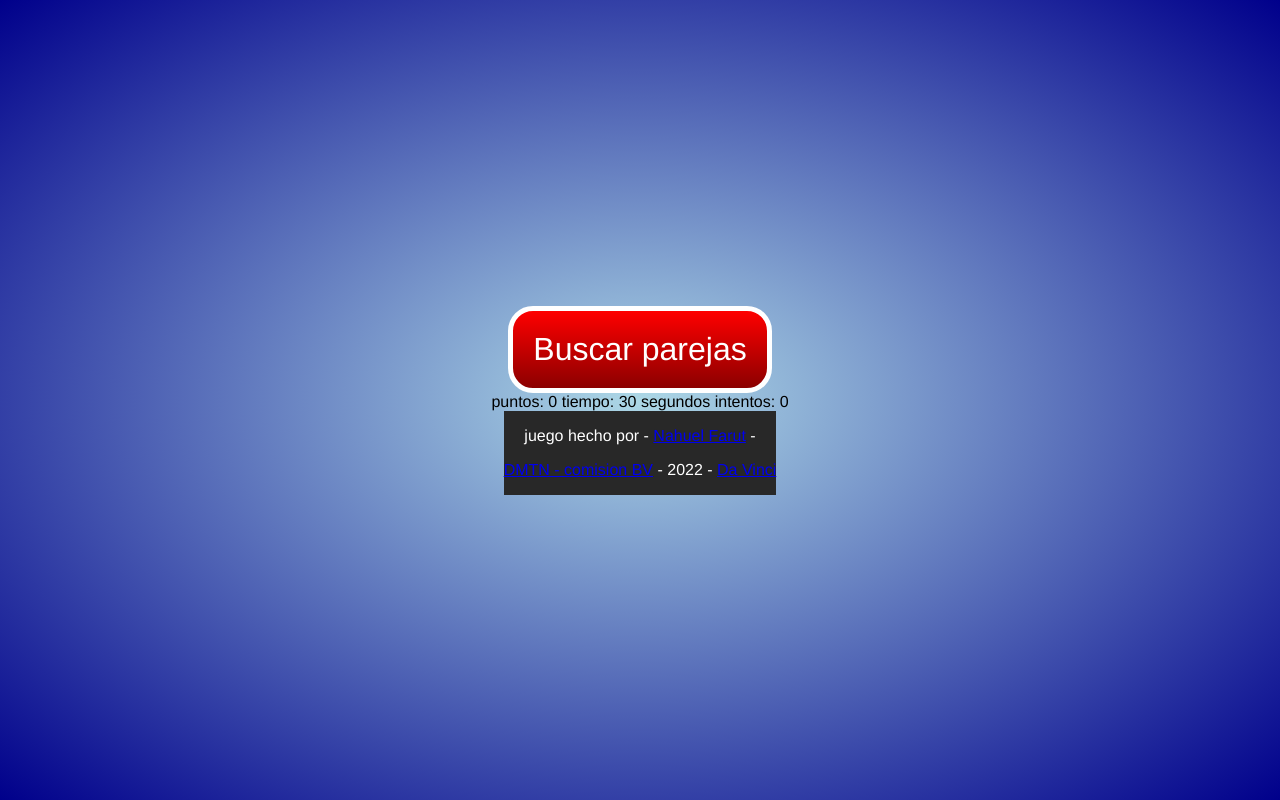
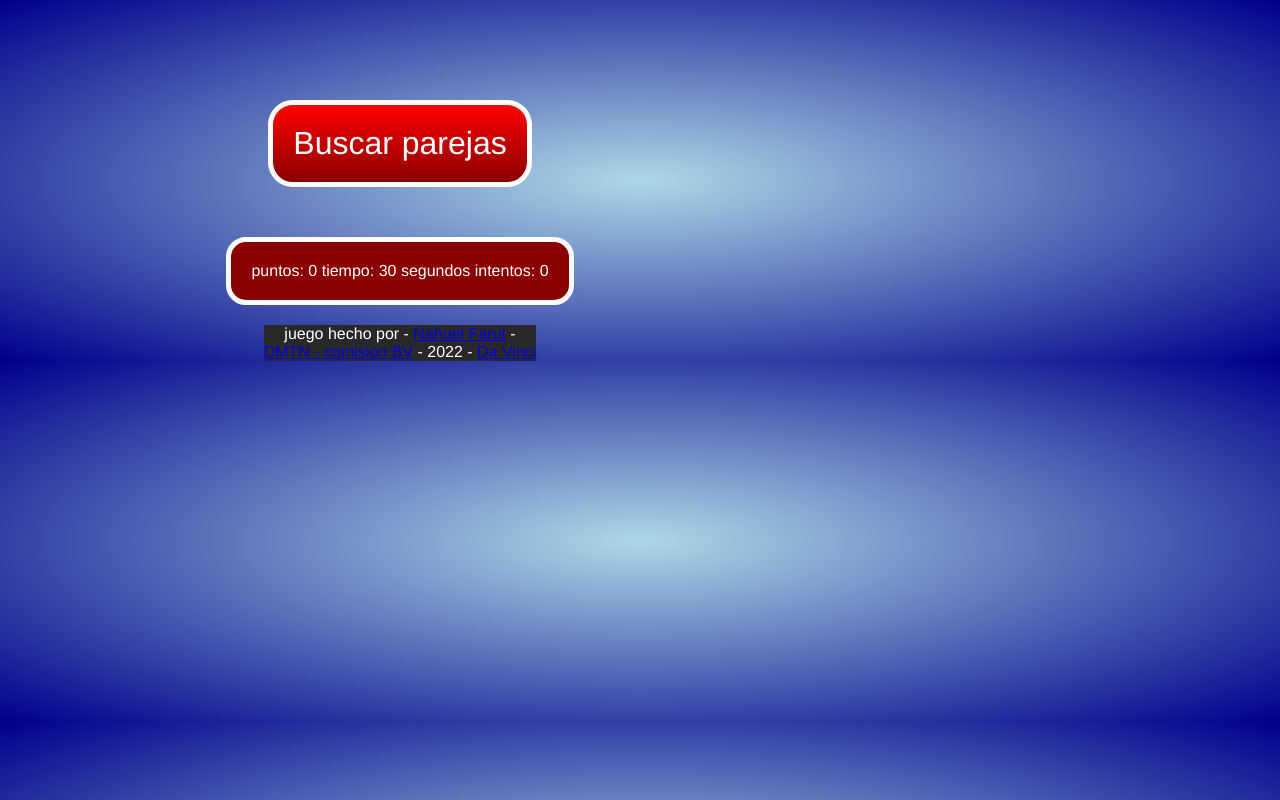
Before and after one commit to farutnen/MatchingGame, a plain HTML site: page index.html in a window 1280 px wide. Drawn offline with Linux system fonts and the light colour scheme.

Commit message:
Update styles.css

```diff
--- a/css/styles.css
+++ b/css/styles.css
@@ -5,6 +5,8 @@
 
 * {
     transition: all 0.5s;
+    padding: 0;
+    margin: 0;
 }
 
 footer {
@@ -13,9 +15,9 @@ footer {
 }
 
 body {
-    padding: 0;
-    margin: 0;
-    min-height: 100vh;
+    padding-top: 100px;
+    max-height: 100vh;
+    max-width: 100vh;
     -webkit-perspective: 1000;
     background: radial-gradient(lightblue, darkblue);
     display: flex;
@@ -35,7 +37,7 @@ div {
 .cara {
     cursor: pointer;
     width: var(--ancho);
-    min-width: 100px;
+    min-width: 10px;
     height: var(--alto);
 }
 
@@ -53,7 +55,7 @@ div {
     position: absolute;
     backface-visibility: hidden;
     border-radius: 10px;
-    box-shadow: inset 0 0 0px 8px white;
+    box-shadow: inset 0 0 0px 4px white;
     font-size: 600%;
     display: flex;
     justify-content: center;
@@ -89,3 +91,13 @@ div {
         transform: rotateY(0deg);
     }
 }
+
+.hud{
+    margin: 50px 0 20px;
+    background-color: darkred;
+    padding: 20px;
+    border-radius: 20px;
+    color: white;
+    border: white 5px solid;
+
+}
```
